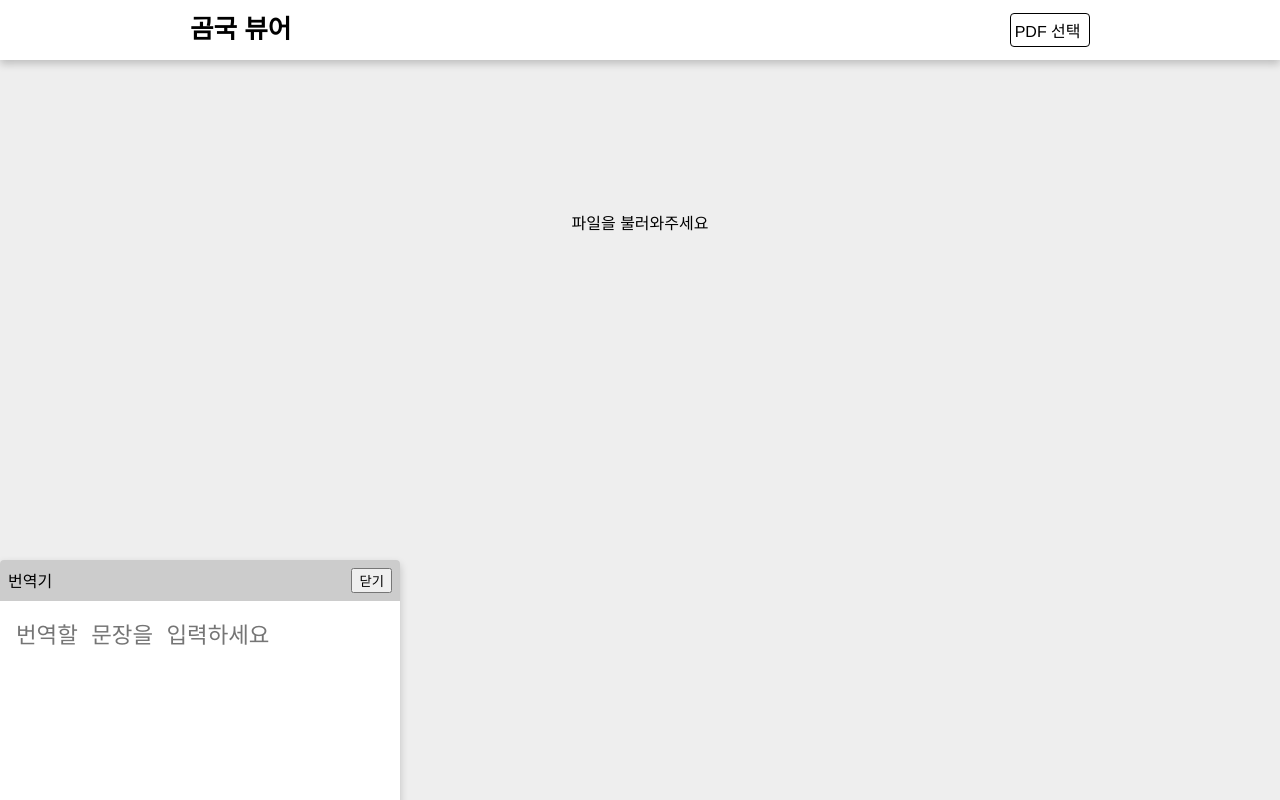
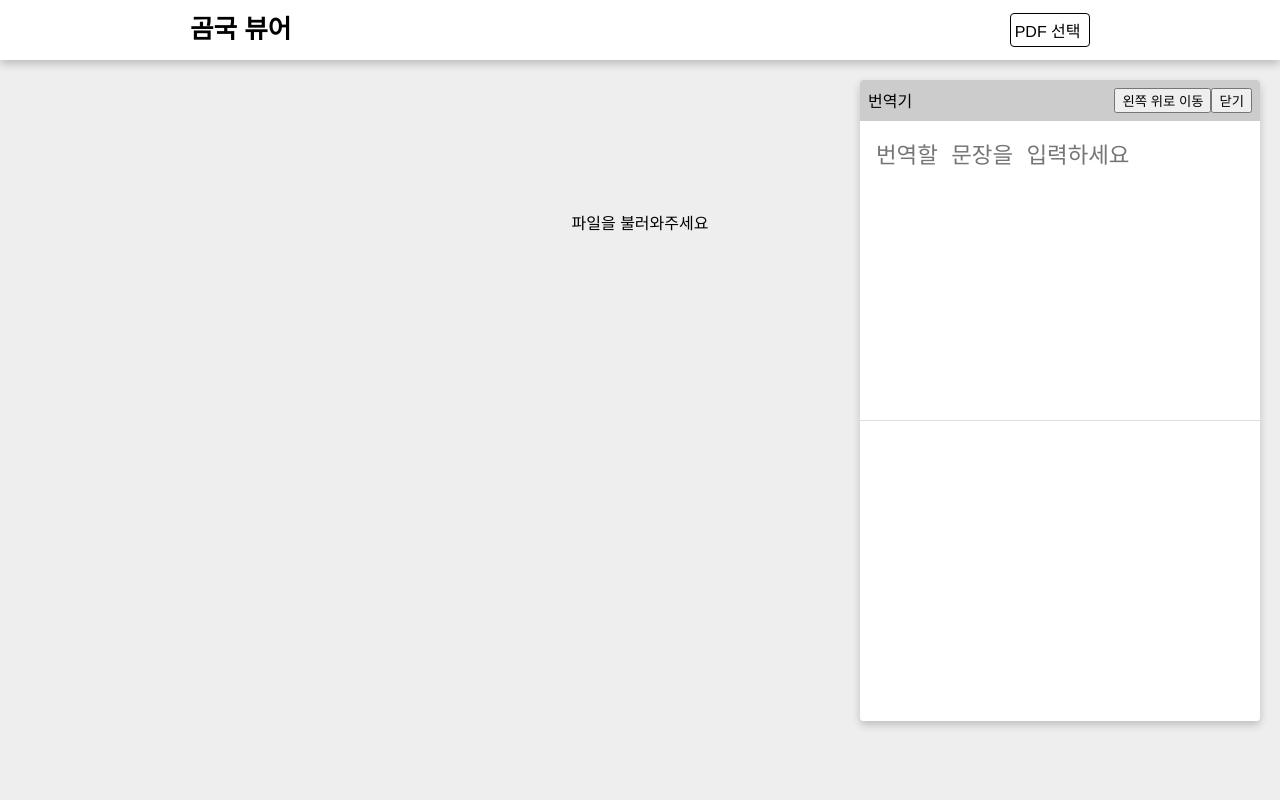
Before and after one commit to ssu-memorier/gomguk-viewer-fe, a Vue app: page / in a window 1280 px wide. Shown: the top 800 px of the page. Built offline with nearby package versions, Linux system fonts and the light colour scheme.

Commit message:
feature/ 번역기 위치 조절 기능 추가

```diff
--- a/src/constants/TRANSLATE/VIEW.ts
+++ b/src/constants/TRANSLATE/VIEW.ts
@@ -3,4 +3,6 @@ export default {
     NAME: '번역기',
     CLOSE: '닫기',
     OPEN: '열기',
+    LEFT_TOP: '왼쪽 위로 이동',
+    RIGHT_TOP: '오른쪽 위로 이동',
 };
--- a/src/views/TranslatorView.vue
+++ b/src/views/TranslatorView.vue
@@ -1,10 +1,27 @@
 <template>
-    <div class="translatorView">
+    <div
+        class="translatorView card"
+        :class="{
+            leftTop: position === POSITION.LEFT_TOP,
+            rightTop: position === POSITION.RIGHT_TOP,
+        }"
+    >
         <div class="translatorHeader">
             <span class="name">{{ TRANSLATE.VIEW.NAME }}</span>
-            <button class="minimize" @click="minimizeHandler">
-                {{ isMinimized ? TRANSLATE.VIEW.OPEN : TRANSLATE.VIEW.CLOSE }}
-            </button>
+            <span>
+                <button class="position" @click="positionHandler">
+                    {{
+                        position === POSITION.LEFT_TOP
+                            ? TRANSLATE.VIEW.RIGHT_TOP
+                            : TRANSLATE.VIEW.LEFT_TOP
+                    }}
+                </button>
+                <button class="minimize" @click="minimizeHandler">
+                    {{
+                        isMinimized ? TRANSLATE.VIEW.OPEN : TRANSLATE.VIEW.CLOSE
+                    }}
+                </button>
+            </span>
         </div>
         <language-translator
             class="translator"
@@ -19,16 +36,28 @@
  */
 import { ref } from 'vue';
 import TRANSLATE from '@/constants/TRANSLATE';
+import POSITION from '@/constants/POSITION';
+import type { PositionType } from '@/types/PositionType';
 import LanguageTranslator from '@/components/LanguageTranslator.vue';
 
 const isMinimized = ref<boolean>(false);
+const position = ref<PositionType>(POSITION.RIGHT_TOP);
+
 function minimizeHandler() {
     isMinimized.value = !isMinimized.value;
+}
+function positionHandler() {
+    if (position.value === POSITION.LEFT_TOP) {
+        position.value = POSITION.RIGHT_TOP;
+    } else {
+        position.value = POSITION.LEFT_TOP;
+    }
 }
 </script>
 
 <style lang="scss" scoped>
 div.translatorView {
+    position: fixed;
     border-radius: var(--border-radius);
     width: 400px;
     height: fit-content;
@@ -47,4 +76,12 @@ div.translatorView {
         height: 600px;
     }
 }
+div.translatorView.leftTop {
+    top: calc(var(--header-height) + 20px);
+    left: 20px;
+}
+div.translatorView.rightTop {
+    top: calc(var(--header-height) + 20px);
+    right: 20px;
+}
 </style>
```
